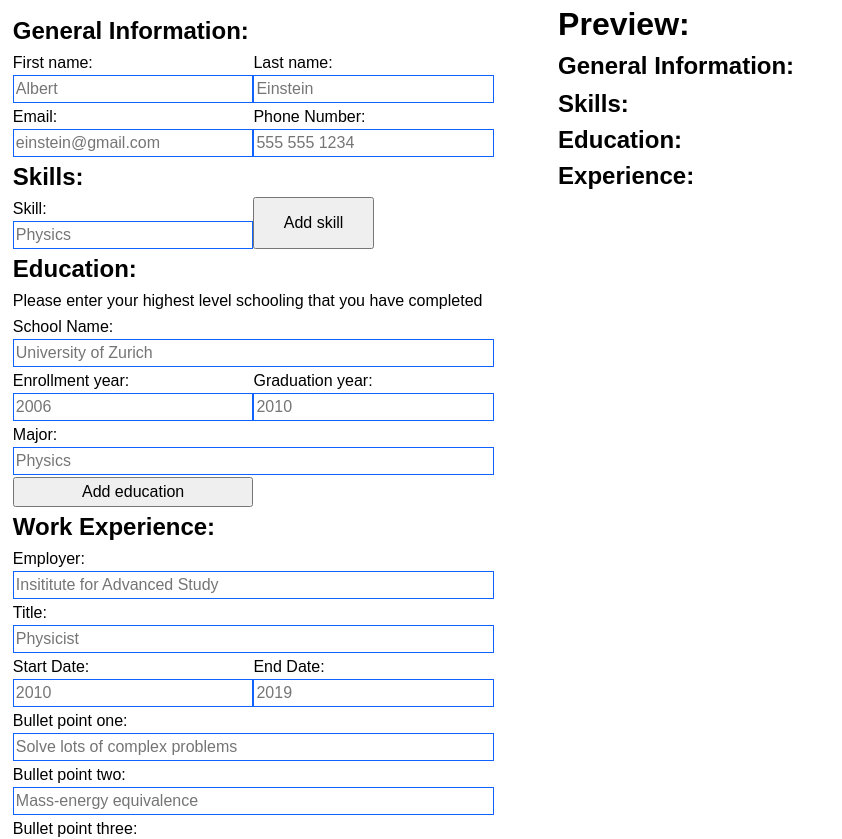
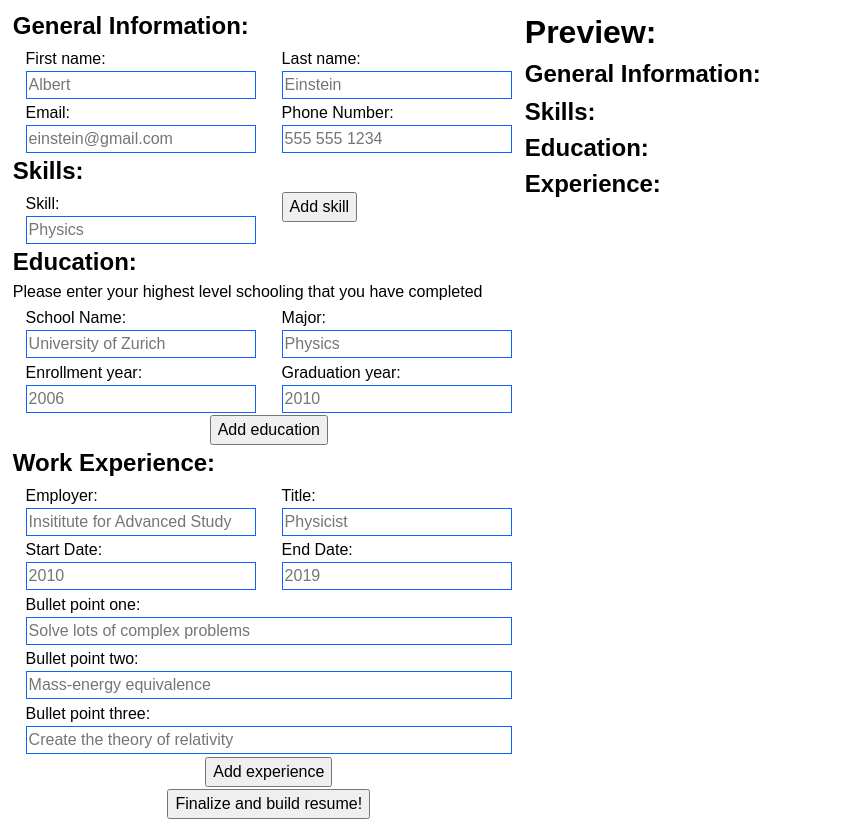
Before and after one commit to rgremaud/cv_application, a React (Vite) app: page / in a window 1280 px wide. Shown: the top 839 px of the page, without its empty margins (0-842 px from the left). Built offline with nearby package versions, Linux system fonts and the light colour scheme; a web font is replaced by a local one.

Commit message:
Work on form styling

```diff
--- a/src/components/App.jsx
+++ b/src/components/App.jsx
@@ -32,7 +32,6 @@ export default function App() {
   const [showPreview, setShowPreview] = useState(true);
   const [showResume, setShowResume] = useState(false);
 
-
   function updateView() {
     setShowForm(false);
     setShowPreview(false);
@@ -41,7 +40,7 @@ export default function App() {
 
   return (
     <>
-    { showForm ?
+      {showForm ? (
         <form id="formInputs">
           <h2>General Information:</h2>
           <div className="formRow">
@@ -122,7 +121,10 @@ export default function App() {
               className="formButton"
               onClick={(e) => {
                 e.preventDefault();
-            setSkills([...skills, { skill: skill, id: crypto.randomUUID() }]);
+                setSkills([
+                  ...skills,
+                  { skill: skill, id: crypto.randomUUID() },
+                ]);
                 setSkill("");
               }}
             >
@@ -130,7 +132,10 @@ export default function App() {
             </button>
           </div>
           <h2>Education:</h2>
-        <p>Please enter your highest level schooling that you have completed</p>
+          <p>
+            Please enter your highest level schooling that you have completed
+          </p>
+          <div className="formRow">
             <label>
               School Name:{" "}
               <input
@@ -140,6 +145,16 @@ export default function App() {
                 onChange={(e) => setSchool(e.target.value)}
               />
             </label>
+            <label>
+              Major:{" "}
+              <input
+                value={major}
+                type="text"
+                placeholder="Physics"
+                onChange={(e) => setMajor(e.target.value)}
+              />
+            </label>
+          </div>
           <div className="formRow">
             <label>
               Enrollment year:{" "}
@@ -166,15 +181,7 @@ export default function App() {
               />
             </label>
           </div>
-        <label>
-          Major:{" "}
-          <input
-            value={major}
-            type="text"
-            placeholder="Physics"
-            onChange={(e) => setMajor(e.target.value)}
-          />
-        </label>
+          <div class="buttonRow">
             <button
               className="formButton"
               onClick={(e) => {
@@ -197,7 +204,9 @@ export default function App() {
             >
               Add education
             </button>
+          </div>
           <h2>Work Experience:</h2>
+          <div class="formRow">
             <label>
               Employer:{" "}
               <input
@@ -216,6 +225,7 @@ export default function App() {
                 onChange={(e) => setJobTitle(e.target.value)}
               />
             </label>
+          </div>
           <div className="formRow">
             <label>
               Start Date:{" "}
@@ -242,7 +252,7 @@ export default function App() {
               />
             </label>
           </div>
-        <label>
+          <label className="labelRow">
             Bullet point one:{" "}
             <input
               value={bulletOne}
@@ -251,7 +261,7 @@ export default function App() {
               onChange={(e) => setBulletOne(e.target.value)}
             />
           </label>
-        <label>
+          <label className="labelRow">
             Bullet point two:{" "}
             <input
               value={bulletTwo}
@@ -260,7 +270,7 @@ export default function App() {
               onChange={(e) => setBulletTwo(e.target.value)}
             />
           </label>
-        <label>
+          <label className="labelRow">
             Bullet point three:{" "}
             <input
               value={bulletThree}
@@ -269,6 +279,7 @@ export default function App() {
               onChange={(e) => setBulletThree(e.target.value)}
             />
           </label>
+          <div className="buttonRow">
             <button
               className="formButton"
               onClick={(e) => {
@@ -296,6 +307,8 @@ export default function App() {
             >
               Add experience
             </button>
+          </div>
+          <div className="buttonRow">
             <button
               className="formButton"
               onClick={(e) => {
@@ -305,8 +318,10 @@ export default function App() {
             >
               Finalize and build resume!
             </button>
-      </form> : null }
-      { showPreview ?
+          </div>
+        </form>
+      ) : null}
+      {showPreview ? (
         <div className="previewDetails">
           <h1>Preview: </h1>
           <div className="generalPreview">
@@ -350,15 +365,15 @@ export default function App() {
                     <button
                       className="prevButton"
                       onClick={() => {
-                      setEducation(education.filter((e) => e.id !== entry.id));
+                        setEducation(
+                          education.filter((e) => e.id !== entry.id),
+                        );
                       }}
                     >
                       <img src={Remove} alt="Remove" />
                     </button>
                   </h3>
-                <p>
-                  {entry.major}
-                </p>
+                  <p>{entry.major}</p>
                 </div>
               ))}
             </div>
@@ -373,7 +388,9 @@ export default function App() {
                     <button
                       className="prevButton"
                       onClick={() => {
-                    setExperience(experience.filter((e) => e.id !== entry.id));
+                        setExperience(
+                          experience.filter((e) => e.id !== entry.id),
+                        );
                       }}
                     >
                       <img src={Remove} alt="Remove" />
@@ -387,12 +404,16 @@ export default function App() {
               ))}
             </div>
           </div>
-      </div> : null }
-    { showResume ? <Resume general={general}
+        </div>
+      ) : null}
+      {showResume ? (
+        <Resume
+          general={general}
           skills={skills}
           education={education}
           experience={experience}
-        /> : null }
+        />
+      ) : null}
     </>
   );
 }
--- a/src/styles/styles.css
+++ b/src/styles/styles.css
@@ -1,4 +1,4 @@
-@import url('https://fonts.googleapis.com/css2?family=Mozilla+Text:wght@200..700&display=swap');
+@import url("https://fonts.googleapis.com/css2?family=Mozilla+Text:wght@200..700&display=swap");
 
 body {
   background-color: #ffffff;
@@ -12,10 +12,10 @@ body {
   display: flex;
   flex-direction: row;
   width: 100vw;
+  margin: 1vh 1vw;
 }
 
 form {
-  margin: 1% 5% 5% 1%;
   width: 40%;
   display: flex;
   flex-direction: column;
@@ -27,13 +27,23 @@ form {
   grid-template-columns: 1fr 1fr;
 }
 
+.formRow > * {
+  margin: 1% 5% 0 5%;
+}
+
+.labelRow,
+.buttonRow {
+  margin: 0.5% 2.5% 0 2.5%;
+}
+
+.buttonRow {
+  display: flex;
+  justify-content: center;
+}
+
 label {
   display: flex;
   flex-direction: column;
-}
-
-form > * {
-  margin-bottom: 2px;
 }
 
 h3 {
@@ -45,16 +55,21 @@ h3 {
   flex-direction: column;
 }
 
-.formButton {
-  width: 50%;
+button {
+  width: fit-content;
+  height: fit-content;
+}
+
+button:hover {
+  background-color: #be95ff;
 }
 
 input:invalid {
-  border: 1px solid #FF6F00;
+  border: 1px solid #ff6f00;
 }
 
 input:valid {
-  border: 1px solid #0f62Fe;
+  border: 1px solid #0f62fe;
 }
 
 .previewDetails {
```
Also changed, not shown: src/components/Resume.jsx (+3 -7 lines). Lines whose indentation alone changed are shown as unchanged.
